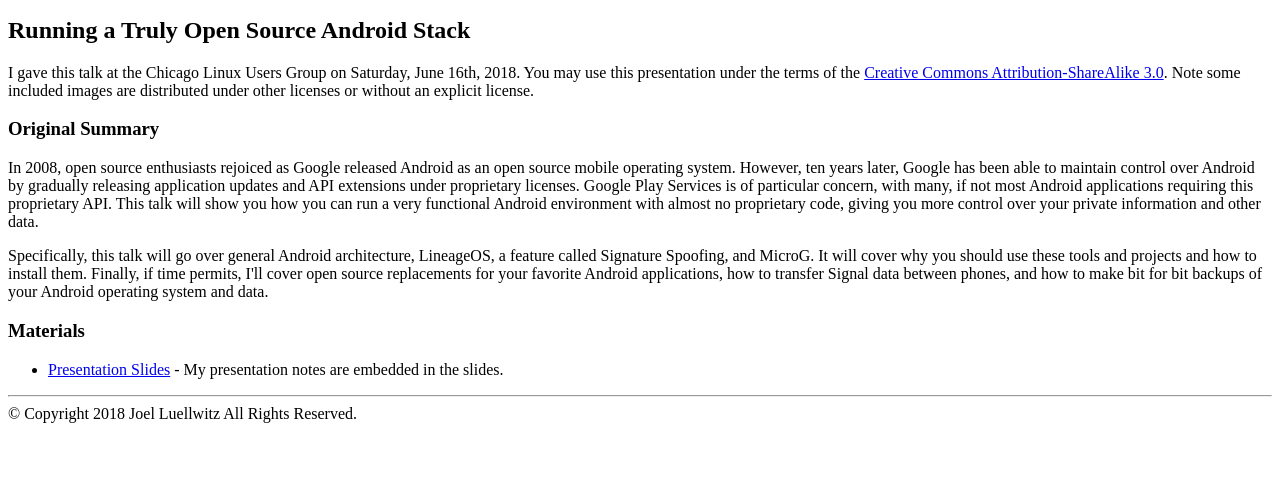
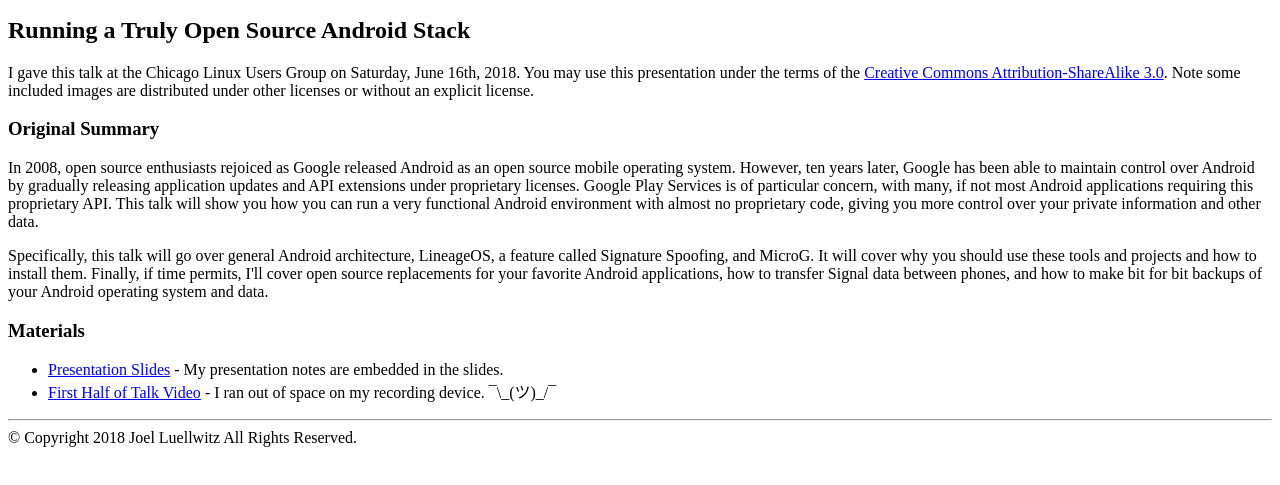
Before and after one commit to eviljoel/eviljoel.github.io, a plain HTML site: page presentations/index.html in a window 1280 px wide. Shown: the part 119-604 px from the top of the page. Drawn offline with Linux system fonts and the light colour scheme.

Commit message:
Added link to the half talk video.

```diff
--- a/presentations/index.html
+++ b/presentations/index.html
@@ -19,6 +19,7 @@ Here you'll find slides and other materials from presentations I've given. While
         <h3>Materials</h3>
         <ul>
             <li><a href="phoneTalk-20180616.2.odp">Presentation Slides</a> - My presentation notes are embedded in the slides.</li>
+            <li><a href="https://archive.org/details/chicagoLug-openSourceAndroidStack">First Half of Talk Video</a> - I ran out of space on my recording device. ¯\_(ツ)_/¯</li>
         </ul>
         <hr>
 © Copyright 2018 Joel Luellwitz All Rights Reserved.
```
